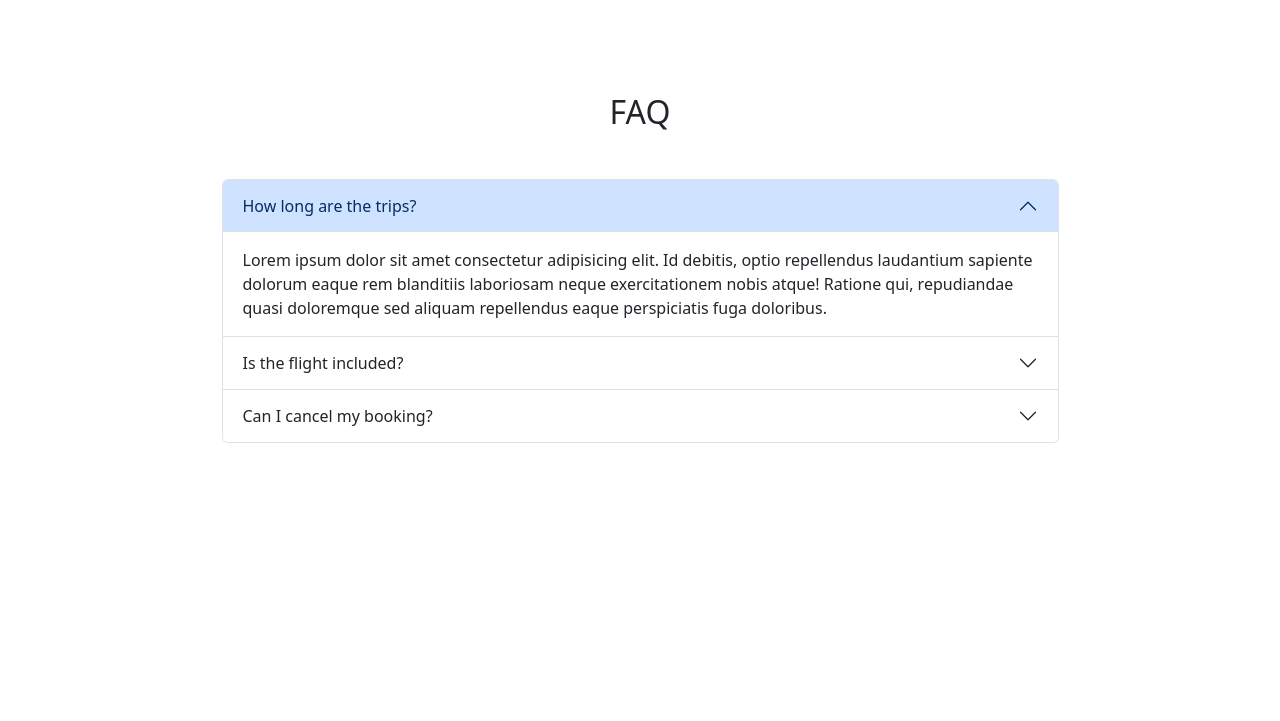
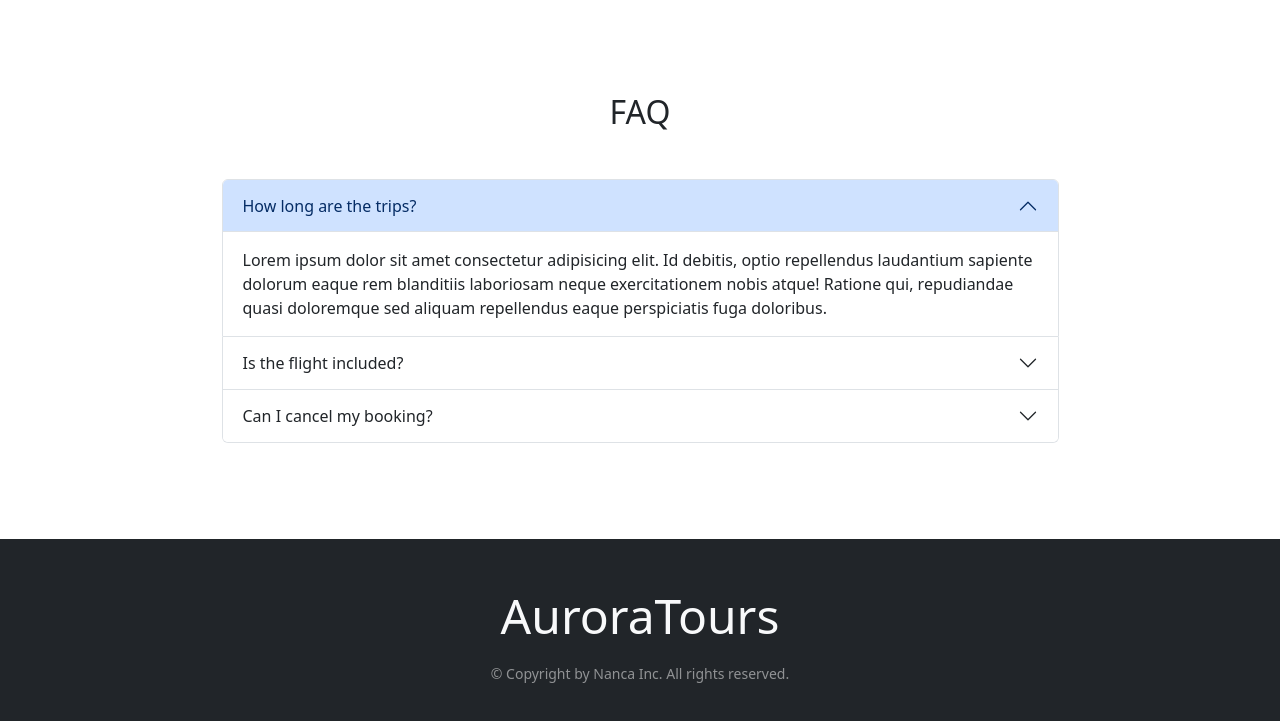
Before and after one commit to danwoxs/nic-dgl203-2025FA-Assignment-4A, a plain HTML site: page index.html in a window 1280 px wide. Shown: the part 1359-2080 px from the top of the page. Before the commit the page ends 1850 px from the top, so only its background shows below. Drawn offline with nearby package versions, Linux system fonts and the light colour scheme.

Commit message:
Style footer section

```diff
--- a/index.html
+++ b/index.html
@@ -400,6 +400,15 @@
       </section>
     </main>
 
-    <footer></footer>
+    <footer class="bg-dark py-5 mt-5">
+      <div class="container text-light text-center">
+        <p class="display-5 mb-3">
+          AuroraTours
+        </p>
+        <small class="text-white-50">&copy; Copyright by Nanca Inc. All rights reserved.
+        </small>
+      </div>
+
+    </footer>
   </body>
 </html>
```
